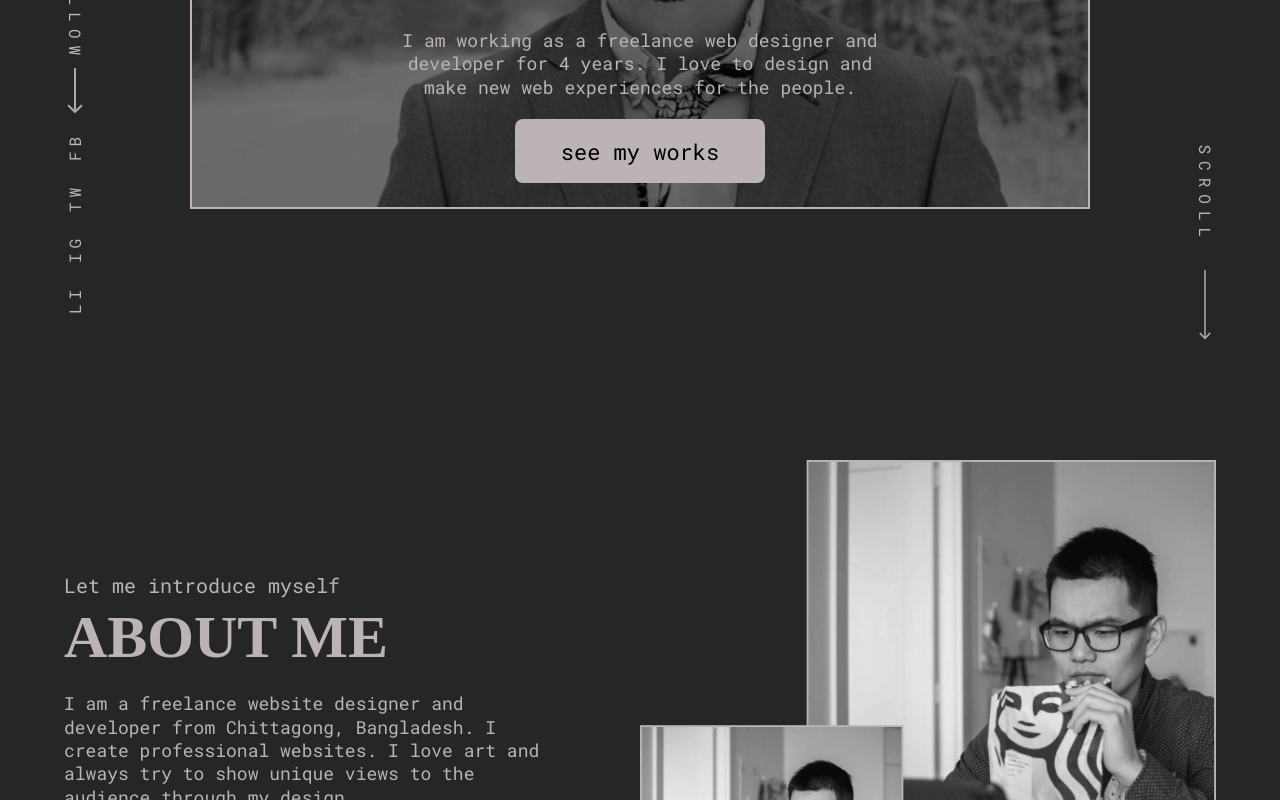
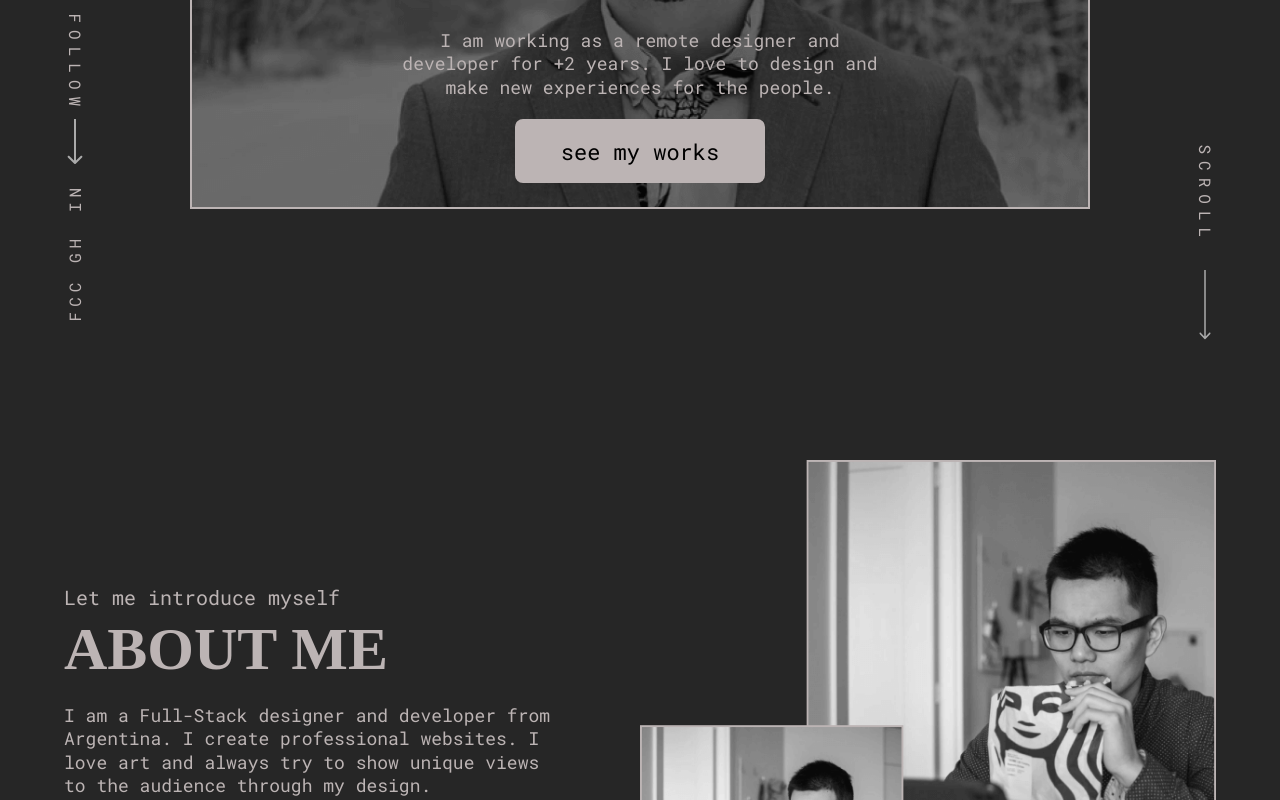
Before and after one commit to FedericoAcostaDev/portfolio2021, a React (Create React App) app: page / in a window 1280 px wide. Shown: the part 640-1440 px from the top of the page. Built offline with nearby package versions, Linux system fonts and the light colour scheme; a web font is replaced by a local one.

Commit message:
fixed grammar

```diff
--- a/src/components/AboutSection.js
+++ b/src/components/AboutSection.js
@@ -80,9 +80,9 @@ export default function AboutSection() {
             heading="About Me"
           />
           <PText>
-            I am a freelance website designer and developer from Chittagong,
-            Bangladesh. I create professional websites. I love art and always
-            try to show unique views to the audience through my design.
+            I am a Full-Stack designer and developer from Argentina. I create
+            professional websites. I love art and always try to show unique
+            views to the audience through my design.
           </PText>
           <div className="aboutSection__buttons">
             <Button btnText="Works" btnLink="/projects" />
--- a/src/components/HeroSection.js
+++ b/src/components/HeroSection.js
@@ -154,16 +154,15 @@ export default function HeroSection() {
         <div className="container">
           <h1 className="hero__heading">
             <span>Hello, This is</span>
-            <span className="hero__name">Ayan Khan</span>
+            <span className="hero__name">Federico Acosta</span>
           </h1>
           <div className="hero__img">
             <img src={HeroImg} alt="" />
           </div>
           <div className="hero__info">
             <PText>
-              I am working as a freelance web designer and developer for 4
-              years. I love to design and make new web experiences for the
-              people.
+              I am working as a remote designer and developer for +2 years. I
+              love to design and make new experiences for the people.
             </PText>
             <Button btnText="see my works" btnLink="/projects" />
           </div>
@@ -180,7 +179,7 @@ export default function HeroSection() {
                     target="_blank"
                     rel="noreferrer"
                   >
-                    FB
+                    IN
                   </a>
                 </li>
                 <li>
@@ -189,7 +188,7 @@ export default function HeroSection() {
                     target="_blank"
                     rel="noreferrer"
                   >
-                    TW
+                    GH
                   </a>
                 </li>
                 <li>
@@ -198,16 +197,7 @@ export default function HeroSection() {
                     target="_blank"
                     rel="noreferrer"
                   >
-                    IG
-                  </a>
-                </li>
-                <li>
-                  <a
-                    href="http://webcifar.com"
-                    target="_blank"
-                    rel="noreferrer"
-                  >
-                    LI
+                    FCC
                   </a>
                 </li>
               </ul>
--- a/src/pages/About.js
+++ b/src/pages/About.js
@@ -81,20 +81,20 @@ export default function About() {
           <div className="top-section">
             <div className="left">
               <p className="about__subheading">
-                Hi, I am <span>Ayan Khan</span>
+                Hi, I am <span>Federico Acosta</span>
               </p>
-              <h2 className="about__heading">A freelance Web developer</h2>
+              <h2 className="about__heading">A Remote Full-Stack developer</h2>
               <div className="about__info">
                 <PText>
-                  I am from chittagong, Bangladesh. A place of beauty and
-                  nature. Since my childhood, i love art and design. I always
-                  try to design stuff with my unique point of view. I also love
-                  to create things that can be usefull to others.
+                  I am from Cordoba, Argentina. A place of good food and nature.
+                  Since my childhood, i love art and design. I always try to
+                  design stuff with my unique point of view. I also love to
+                  create things that can be usefull to others.
                   <br /> <br />
-                  I started coding since I was in high school. Coding is also an
-                  art for me. I love it and now I have the opportunity to design
-                  along with the coding. I find it really interesting and I
-                  enjoyed the process a lot.
+                  I started coding since I was in the university. Coding is also
+                  an art for me. I love it and now I have the opportunity to
+                  design along with the coding. I find it really interesting and
+                  I enjoyed the process a lot.
                   <br />
                   <br />
                   My vision is to make the world a better place. Now almost
```
